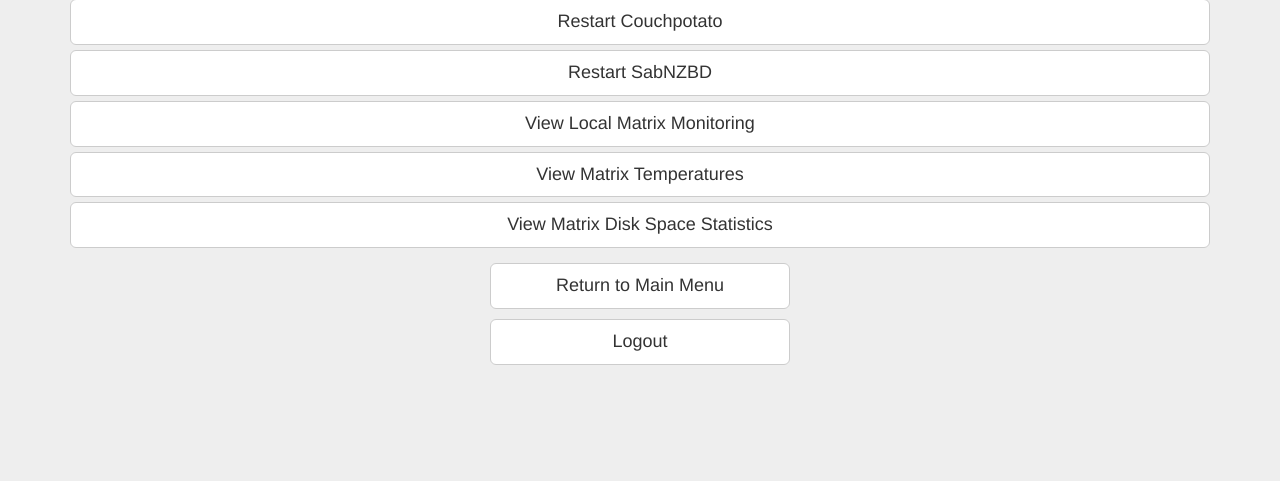
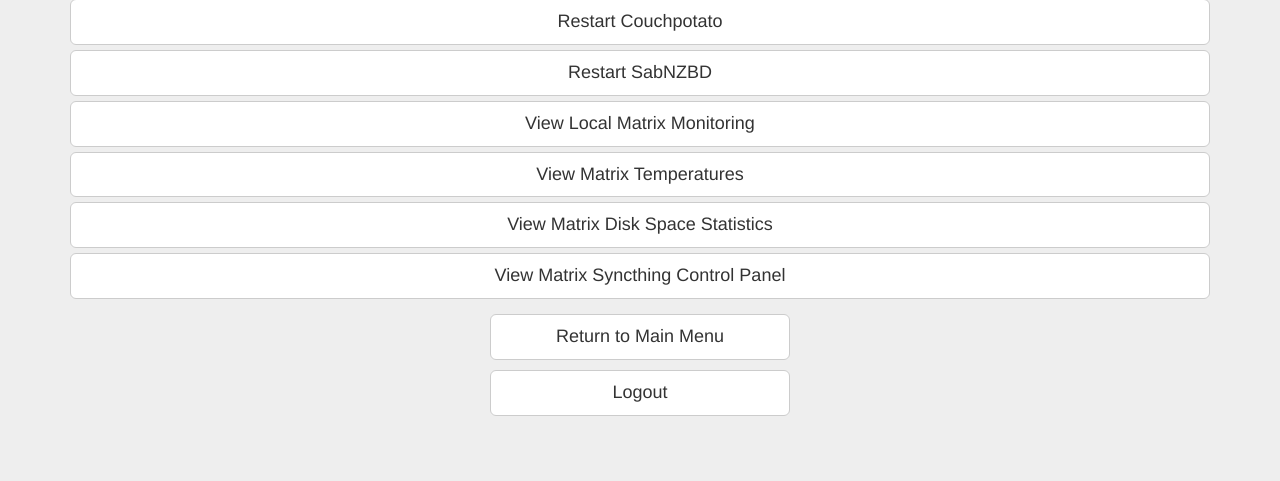
Before and after one commit to ainsey11/Datacrapper, a PHP site: page /mcp/index.php in a window 1280 px wide. Shown: the part 418-899 px from the top of the page. Before the commit the page ends 783 px from the top, so only its background shows below. Run offline with PHP 8.4, Linux system fonts and the light colour scheme; the visitor is signed in with stand-in values (Sample User, id 1).

Commit message:
adding syncthing link

```diff
--- a/Web/mcp/index.php
+++ b/Web/mcp/index.php
@@ -27,6 +27,7 @@
 	<a href="content/.php" class="btn btn-default btn-lg btn-block">View Local Matrix Monitoring</a>
 	<a href="matrixtemps.php" class="btn btn-default btn-lg btn-block">View Matrix Temperatures</a>
 	<a href="content/.php" class="btn btn-default btn-lg btn-block">View Matrix Disk Space Statistics</a>
+	<a href="http://matrix:8384" class="btn btn-default btn-lg btn-block">View Matrix Syncthing Control Panel</a>
 	<div class="container">
 		<div class="form-signin">
 		<a href="../index.php" class="btn btn-default btn-lg btn-block">Return to Main Menu</a>
```
